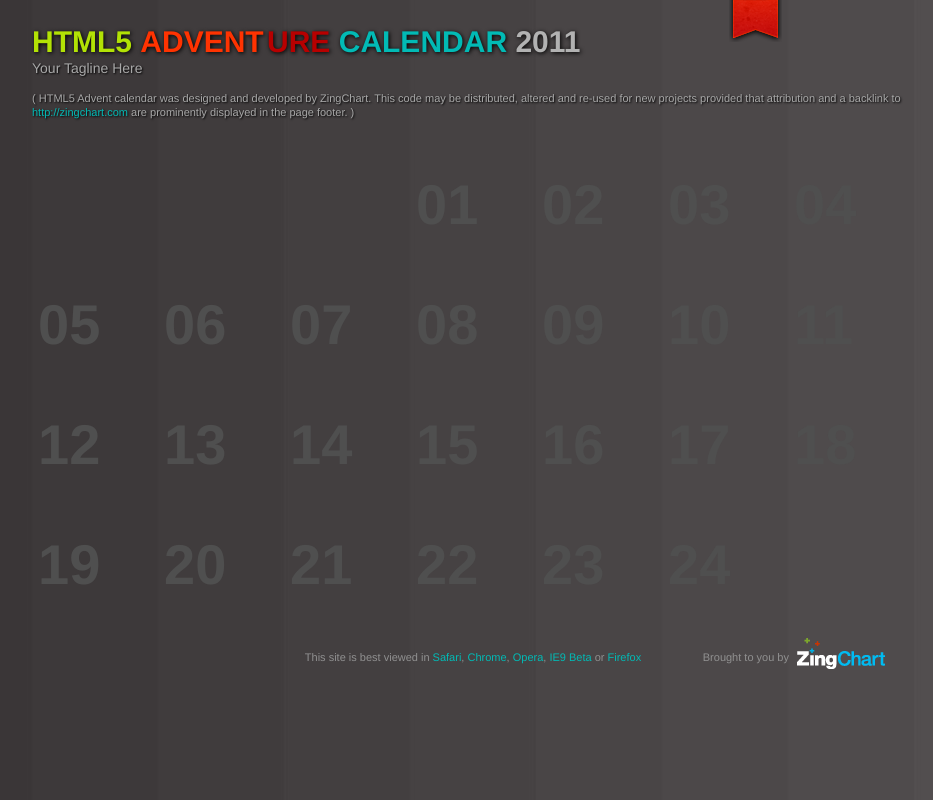
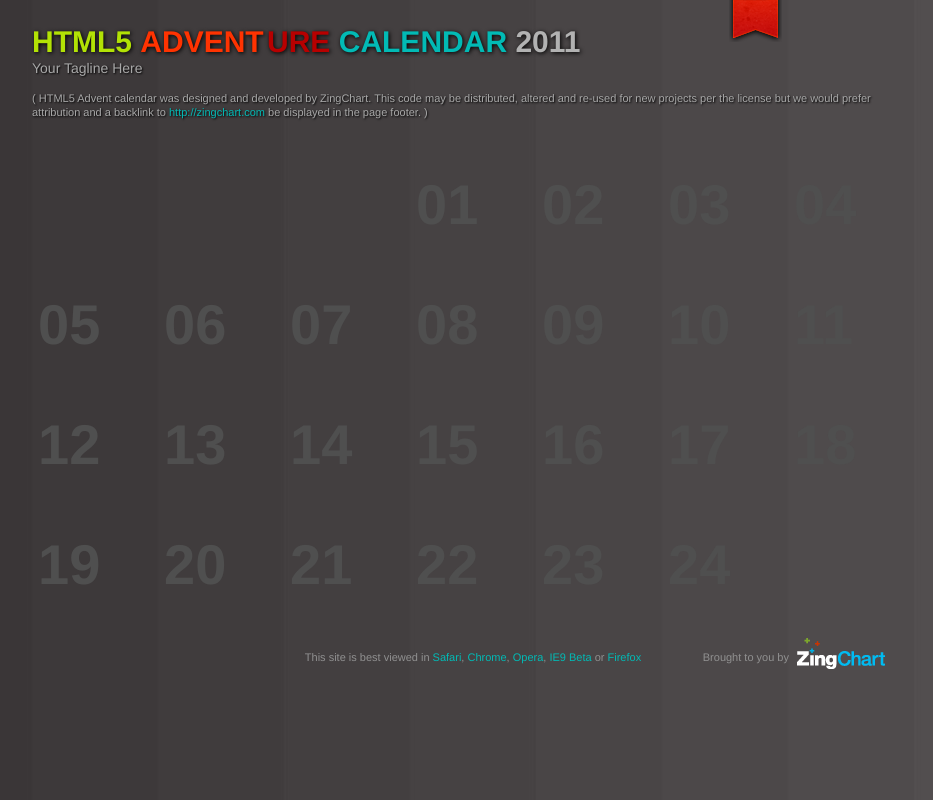
Before and after one commit to tpowell/jsadvent, a plain HTML site: page index.htm in a window 1280 px wide. Shown: the whole page, without its empty margins (167-1100 px from the left). Drawn offline with Linux system fonts and the light colour scheme.

Commit message:
Small license updates
Just making sure we are ok on license and attribution.

```diff
--- a/index.htm
+++ b/index.htm
@@ -2,6 +2,29 @@
 <html lang="en-US">
 <head>
 <meta charset="utf-8">
+<!--
+
+Copyright © 2011, PINT, Inc.
+
+Permission is hereby granted, free of charge, to any person obtaining a
+copy of this software and associated documentation files (the "Software"),
+to deal in the Software without restriction, including without limitation
+the rights to use, copy, modify, merge, publish, distribute, sublicense,
+and/or sell copies of the Software, and to permit persons to whom the
+Software is furnished to do so, subject to the following conditions:
+
+The above copyright notice and this permission notice shall be included in
+all copies or substantial portions of the Software.
+
+THE SOFTWARE IS PROVIDED "AS IS", WITHOUT WARRANTY OF ANY KIND, EXPRESS OR
+IMPLIED, INCLUDING BUT NOT LIMITED TO THE WARRANTIES OF MERCHANTABILITY,
+FITNESS FOR A PARTICULAR PURPOSE AND NONINFRINGEMENT.  IN NO EVENT SHALL
+THE AUTHORS OR COPYRIGHT HOLDERS BE LIABLE FOR ANY CLAIM, DAMAGES OR OTHER
+LIABILITY, WHETHER IN AN ACTION OF CONTRACT, TORT OR OTHERWISE, ARISING
+FROM, OUT OF OR IN CONNECTION WITH THE SOFTWARE OR THE USE OR OTHER
+DEALINGS IN THE SOFTWARE.
+
+ -->
 <title>HTML5 ADVENTURE CALENDAR</title>
 <meta name="keywords" content="HTML5 Advent"/>
 <meta name="description" content="HTML5 Advent"/>
@@ -29,7 +52,7 @@
                 </h1>
                 <h2 class="headline">Your Tagline Here</h2>
             </hgroup>
-            <p class="disclaimer">( HTML5 Advent calendar was designed and developed by ZingChart. This code may be distributed, altered and re-used for new projects provided that attribution and a backlink to <a href="http://www.zingchart.com/" target="_blank">http://zingchart.com</a> are prominently displayed in the page footer. )</p>
+            <p class="disclaimer">( HTML5 Advent calendar was designed and developed by ZingChart. This code may be distributed, altered and re-used for new projects per the license but we would prefer attribution and a backlink to <a href="http://www.zingchart.com/" target="_blank">http://zingchart.com</a> be displayed in the page footer. )</p>
             <p>( Click 'day' below to jump to 'day' content )</p>
         </div><!--// ENDS: #HEADER -->
     </header>
```
Also changed, not shown: assets/scripts/common.js (+21 -0 lines).
